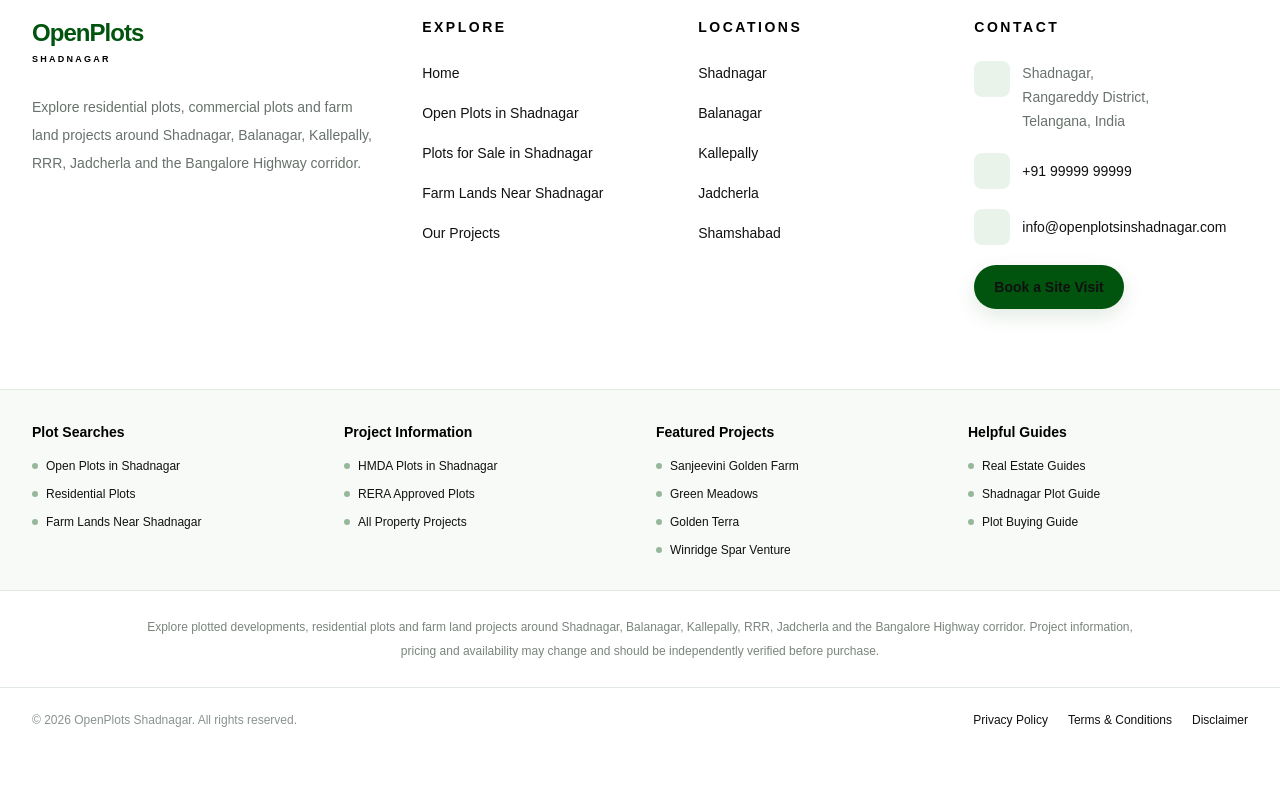
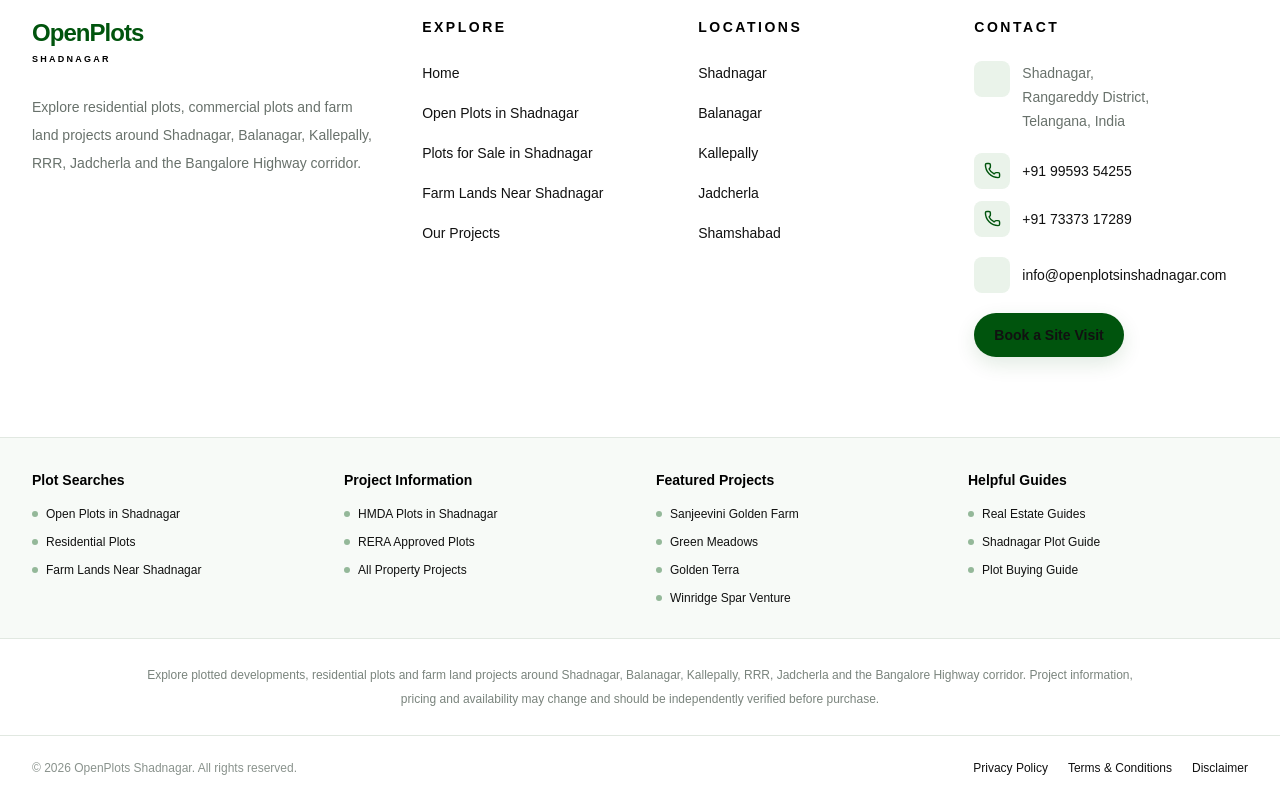
Before and after one commit to residentialplotsandvillas-hub/OpenPlots-Shadnagar, a Next.js app: page /projects/sanjeevini-golden-farm in a window 1280 px wide. Shown: the part 2773-3573 px from the top of the page. Before the commit the page ends 3525 px from the top, so only its background shows below. Built offline with nearby package versions, Linux system fonts and the light colour scheme.

Commit message:
first commit

```diff
--- a/app/components/Footer.tsx
+++ b/app/components/Footer.tsx
@@ -1,5 +1,7 @@
 import Link from "next/link";
-
+import {
+  Phone,
+} from "lucide-react";
 
 export default function Footer() {
   const currentYear = new Date().getFullYear();
@@ -153,22 +155,37 @@ export default function Footer() {
               </div>
 
               {/* Phone */}
+{/* Phone Numbers */}
 
-              <a
-                href="tel:+919999999999"
-                className="group flex items-center gap-3 text-sm text-[#53605A] transition-colors duration-200 hover:text-[#00540D]"
-              >
+<div className="space-y-3">
 
-                <span className="flex h-9 w-9 items-center justify-center rounded-lg bg-[#eaf3ea] text-[#00540D]">
+  <a
+    href="tel:+919959354255"
+    className="group flex items-center gap-3 text-sm text-[#53605A] transition-colors duration-200 hover:text-[#00540D]"
+  >
+    <span className="flex h-9 w-9 shrink-0 items-center justify-center rounded-lg bg-[#eaf3ea] text-[#00540D]">
+      <Phone size={17} />
+    </span>
 
-                </span>
+    <span>
+      +91 99593 54255
+    </span>
+  </a>
 
-                <span>
-                  +91 99999 99999
-                </span>
+  <a
+    href="tel:+917337317289"
+    className="group flex items-center gap-3 text-sm text-[#53605A] transition-colors duration-200 hover:text-[#00540D]"
+  >
+    <span className="flex h-9 w-9 shrink-0 items-center justify-center rounded-lg bg-[#eaf3ea] text-[#00540D]">
+      <Phone size={17} />
+    </span>
 
-              </a>
+    <span>
+      +91 73373 17289
+    </span>
+  </a>
 
+</div>
               {/* Email */}
 
               <a
--- a/app/components/Navbar.tsx
+++ b/app/components/Navbar.tsx
@@ -420,16 +420,23 @@ export default function Navbar() {
 
             <div className="mt-5 grid grid-cols-2 gap-3">
 
-              <a
-                href="tel:+919999999999"
-                className="flex items-center justify-center gap-2 rounded-xl border border-[#dce5dd] bg-white px-4 py-3.5 text-sm font-semibold text-[#00540D] transition-all hover:border-[#00540D] hover:bg-[#f3f8f3]"
-              >
+             <div className="col-span-2 grid grid-cols-2 gap-3">
+  <a
+    href="tel:+919959354255"
+    className="flex items-center justify-center gap-2 rounded-xl border border-[#dce5dd] bg-white px-3 py-3.5 text-xs font-semibold text-[#00540D] transition-all hover:border-[#00540D] hover:bg-[#f3f8f3]"
+  >
+    <Phone size={15} />
+    99593 54255
+  </a>
 
-                <Phone size={16} />
-
-                Call Now
-
-              </a>
+  <a
+    href="tel:+917337317289"
+    className="flex items-center justify-center gap-2 rounded-xl border border-[#dce5dd] bg-white px-3 py-3.5 text-xs font-semibold text-[#00540D] transition-all hover:border-[#00540D] hover:bg-[#f3f8f3]"
+  >
+    <Phone size={15} />
+    73373 17289
+  </a>
+</div>
 
               <Link
                 href="/book-site-visit"
```
